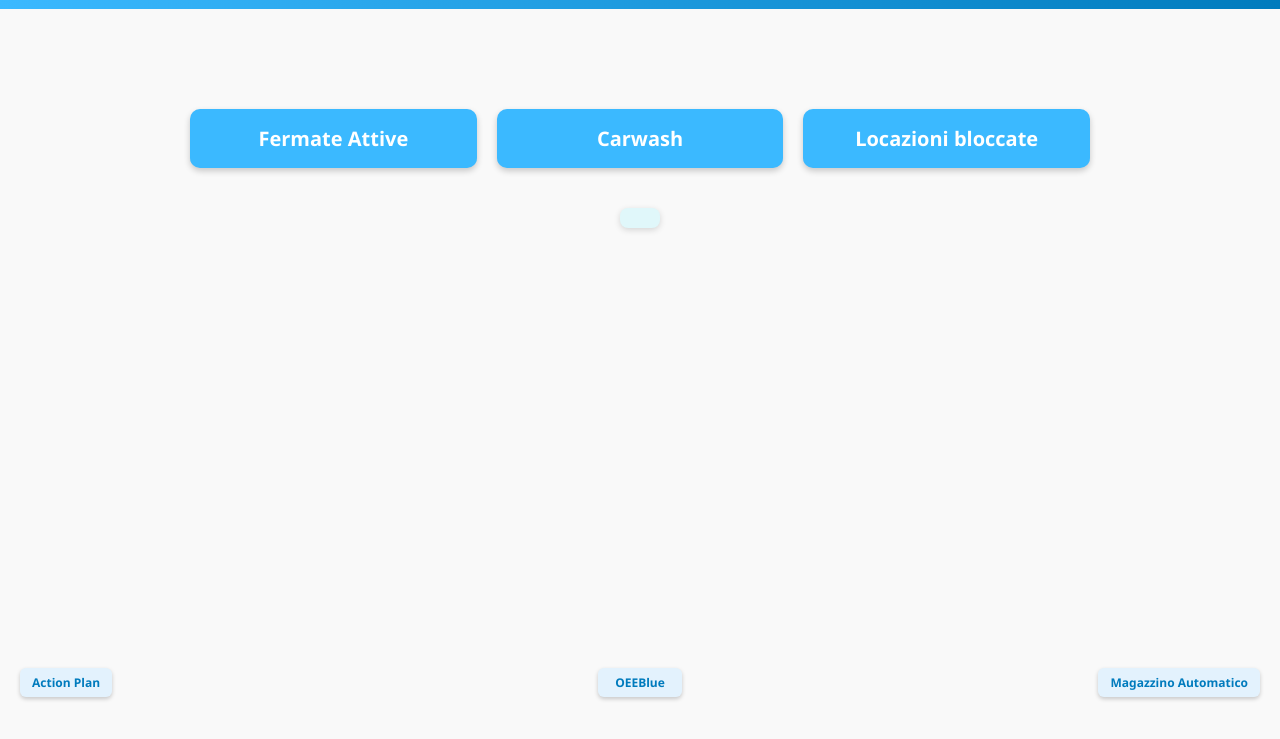
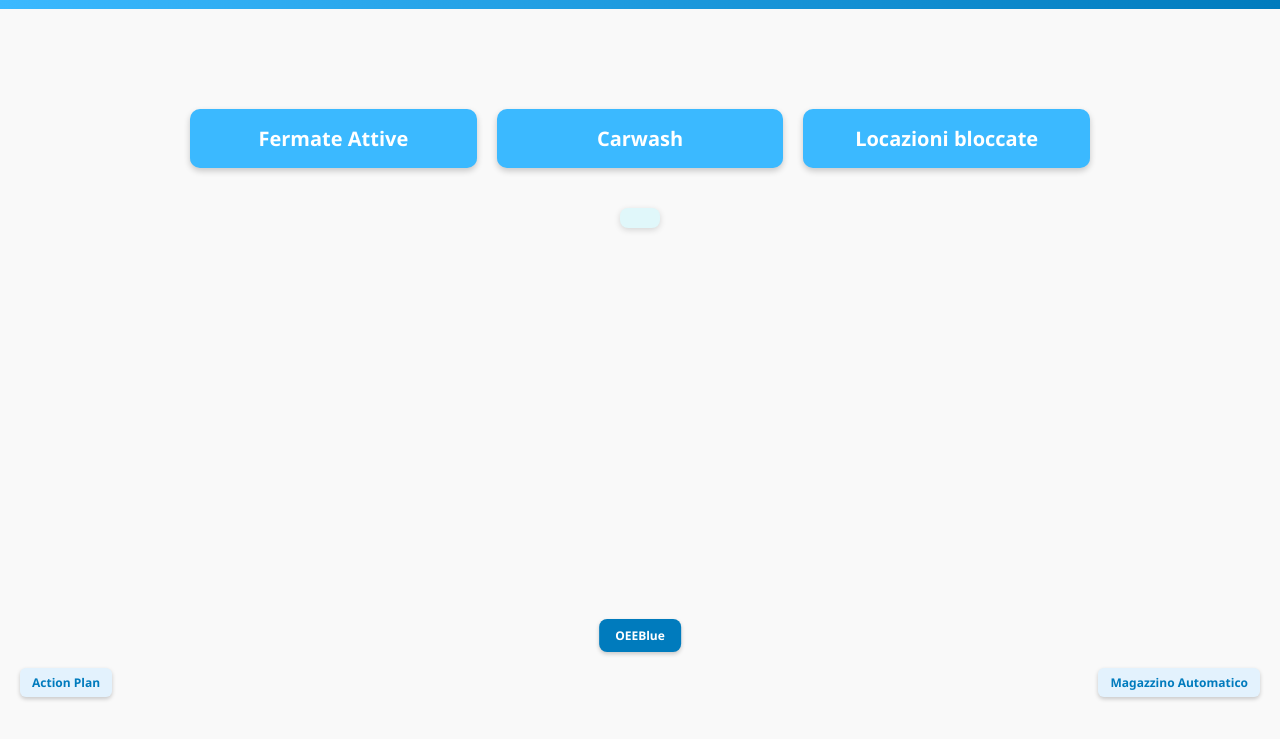
Before and after one commit to Marcoxx87/RefSulmona, a plain HTML site: page index.html in a window 1280 px wide. Shown: the part 93-832 px from the top of the page. Drawn offline with nearby package versions, Linux system fonts and the light colour scheme.

Commit message:
Add files via upload

```diff
--- a/index.html
+++ b/index.html
@@ -19,7 +19,7 @@
       color: #333;
       position: relative;
       min-height: 100vh;
-      padding-bottom: 60px;
+      padding-bottom: 80px; /* spazio per bottoni in basso */
     }
 
     header {
@@ -145,11 +145,24 @@
       color: #fff;
     }
 
-    .bottom-links .center {
-      margin: 0 auto;
-      position: absolute;
+    .oee-button {
+      position: fixed;
+      bottom: 55px;
       left: 50%;
       transform: translateX(-50%);
+      font-size: 12px;
+      background-color: #007bbd;
+      color: white;
+      padding: 8px 16px;
+      border-radius: 8px;
+      text-decoration: none;
+      font-weight: bold;
+      box-shadow: 0 2px 4px rgba(0,0,0,0.2);
+      transition: background-color 0.3s;
+    }
+
+    .oee-button:hover {
+      background-color: #005c99;
     }
 
     @media screen and (min-width: 700px) {
@@ -199,9 +212,10 @@
     <div id="clock" class="clock"></div>
   </div>
 
+  <a href="https://80.21.24.216:594/OEEblueDashboard_Sulmona/PlantDashboard.aspx" class="oee-button" target="_blank">OEEBlue</a>
+
   <div class="bottom-links">
     <a href="https://refresco.sharepoint.com/sites/ITA-MFG-Action-Plan_Sulmona/Lists/Action%20Plan%20Sulmona/AllItems.aspx" target="_blank">Action Plan</a>
-    <a href="https://80.21.24.216:594/OEEblueDashboard_Sulmona/PlantDashboard.aspx" class="center" target="_blank">OEEBlue</a>
     <a href="https://refresco.sharepoint.com/sites/ITA-MFG-Action-Plan_Sulmona/Lists/Malfunzionamenti%20Magazzino/AllItems.aspx" target="_blank">Magazzino Automatico</a>
   </div>
 
```
